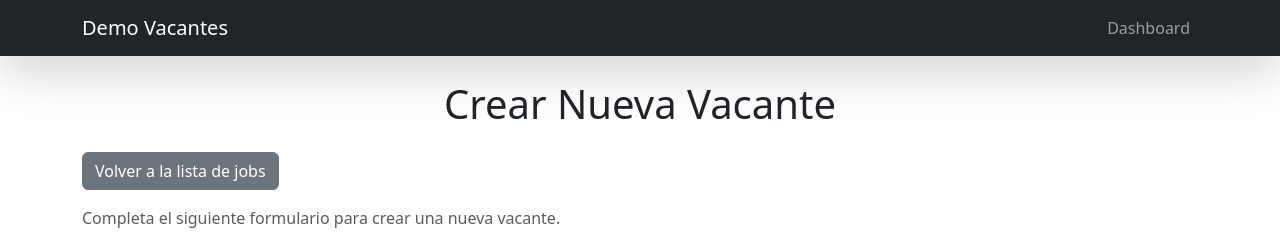
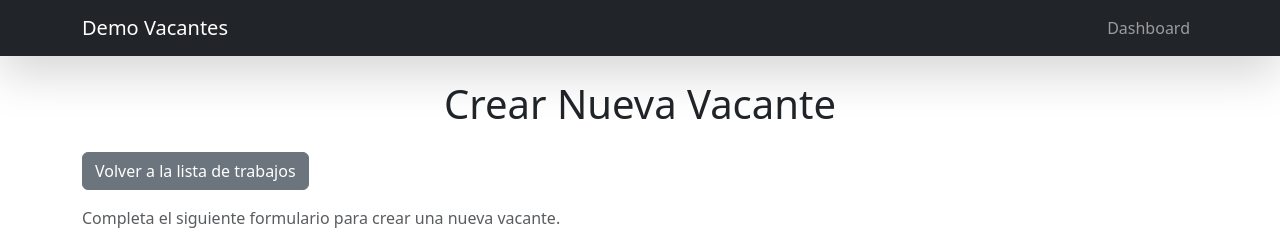
Before and after one commit to winston142O/Hackathon-AI-Recruiting-Assistant, a React (Vite) app in the folder frontend/: page /jobs/createJob in a window 1280 px wide. Shown: the top 242 px of the page. Built offline with nearby package versions, Linux system fonts and the light colour scheme; no server answers.

Commit message:
minor fix

```diff
--- a/frontend/src/pages/jobPages/CreateJobs.jsx
+++ b/frontend/src/pages/jobPages/CreateJobs.jsx
@@ -32,7 +32,7 @@ export function CreateJobs() {
         <div className="container mt-4">
             <h1 className="mb-4">Crear Nueva Vacante</h1>
             <Link to="/jobs" className="btn btn-secondary" style={{ marginBottom: "1rem" }}>
-                Volver a la lista de jobs
+                Volver a la lista de trabajos
             </Link>
 
             <p className="text-muted">Completa el siguiente formulario para crear una nueva vacante.</p>
```
